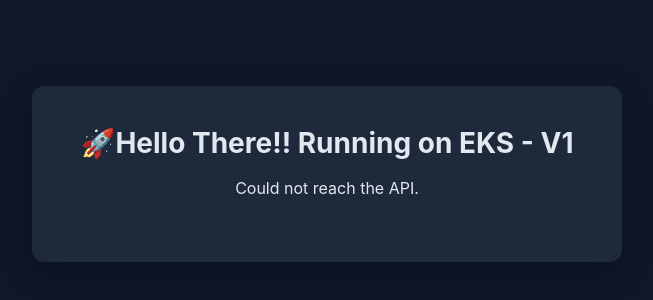
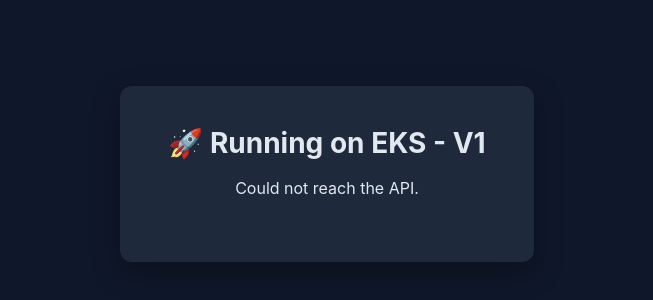
Before and after one commit to sumitdhawale01/eks-argocd-gitops-learning, a website: page app/public/index.html in a window 1280 px wide. Shown: the part 226-526 px from the top of the page, without its empty margins (313-966 px from the left). Drawn offline with Linux system fonts and the light colour scheme; no server answers.

Commit message:
file changed for testing

```diff
--- a/app/public/index.html
+++ b/app/public/index.html
@@ -8,7 +8,7 @@
 </head>
 <body>
   <main class="card">
-    <h1>🚀Hello There!! Running on EKS - V1</h1>
+    <h1>🚀 Running on EKS - V1</h1>
     <p id="message">Loading...</p>
     <p class="hostname" id="hostname"></p>
   </main>
```
